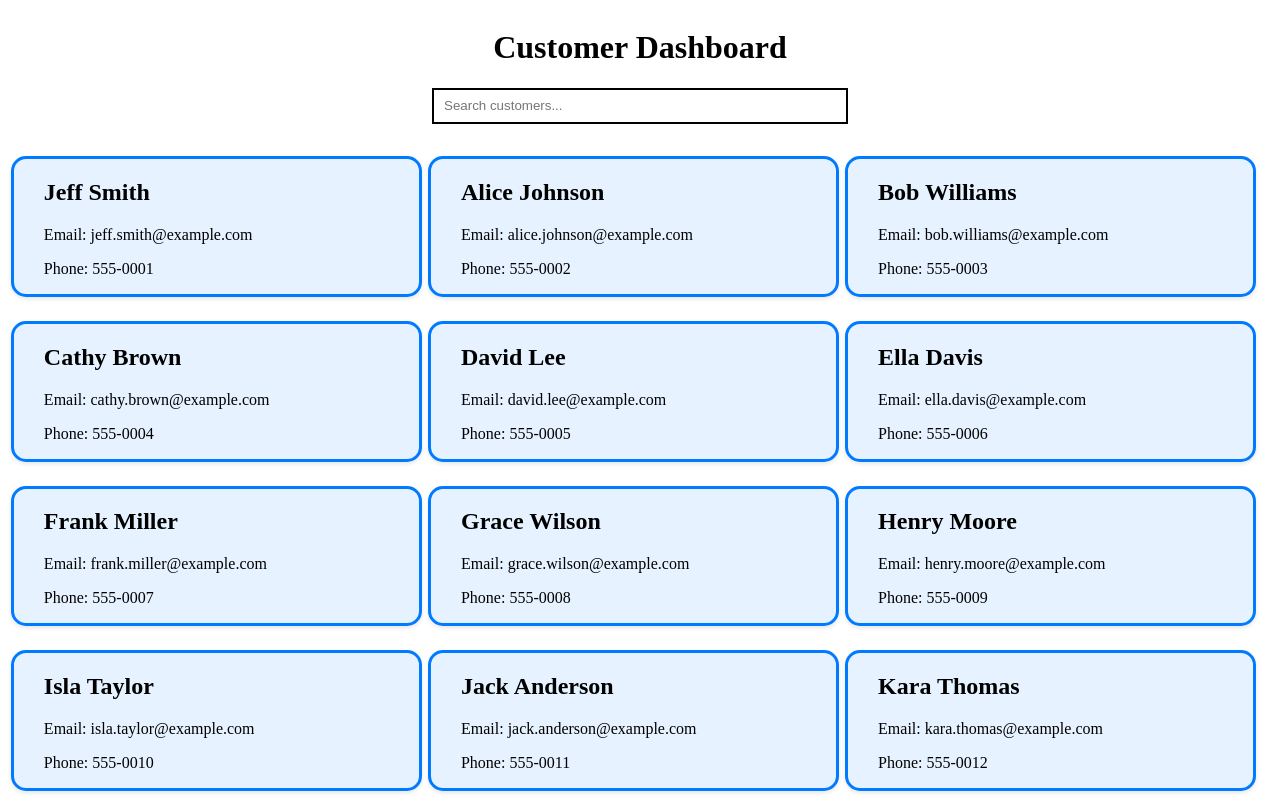
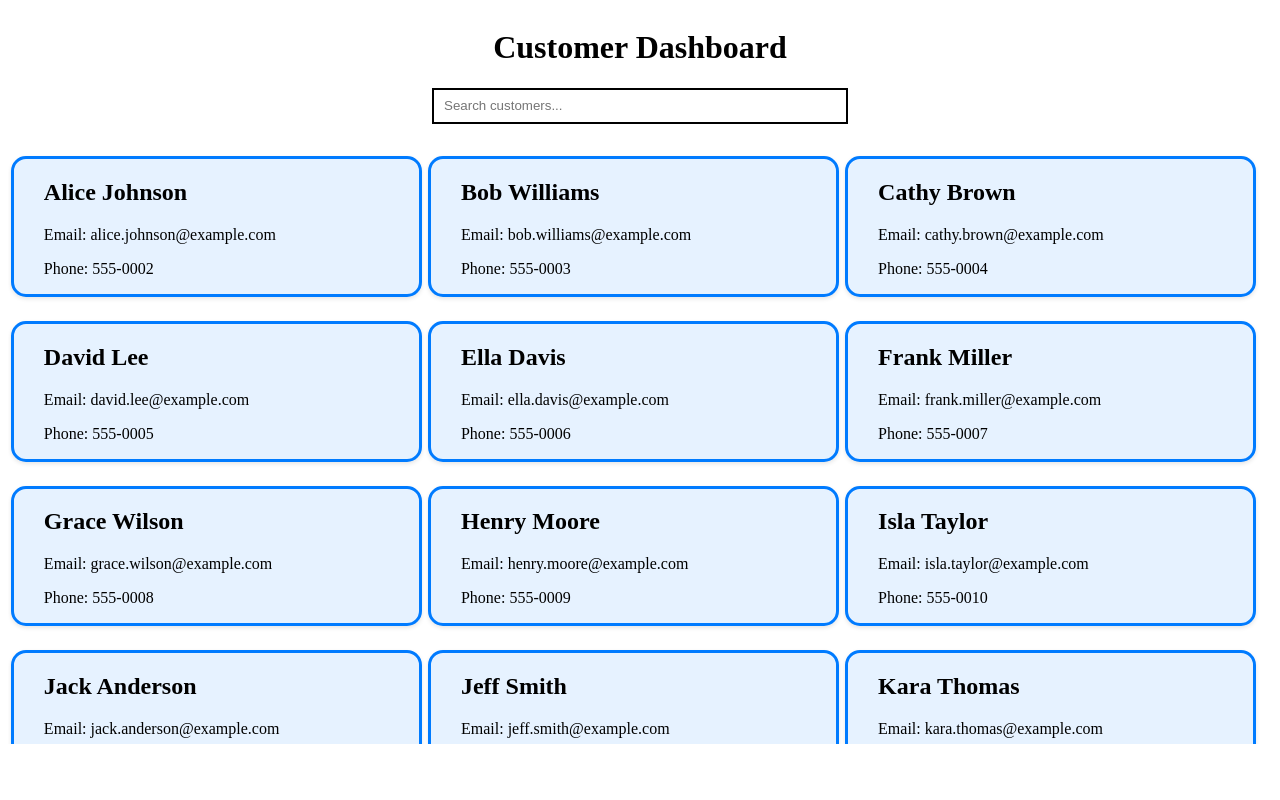
Before and after one commit to Hmiller62/Customer-Site, a React (Vite) app: page / in a window 1280 px wide. Shown: the top 800 px of the page. Built offline with nearby package versions, Linux system fonts and the light colour scheme.

Commit message:
INITIAL LOGIC
Added internal scroller and functional search bar, typing characters now eliminates customers that don't match input. Filtered customer list looks crushy and weird, needs style fix. Cannot click customers yet.

```diff
--- a/src/pages/dashboard.jsx
+++ b/src/pages/dashboard.jsx
@@ -10,7 +10,7 @@ export default function Dashboard() {
   createCustomer("Alice Johnson", "alice.johnson@example.com", "555-0002"),
   createCustomer("Bob Williams", "bob.williams@example.com", "555-0003"),
   createCustomer("Cathy Brown", "cathy.brown@example.com", "555-0004"),
-  createCustomer("David Lee", "david.lee@example.com", "555-0005"),
+  createCustomer("David Lee", "david.lee@example.com", "555-0005"), //later, make a file to store this mess
   createCustomer("Ella Davis", "ella.davis@example.com", "555-0006"),
   createCustomer("Frank Miller", "frank.miller@example.com", "555-0007"),
   createCustomer("Grace Wilson", "grace.wilson@example.com", "555-0008"),
@@ -22,7 +22,35 @@ export default function Dashboard() {
   createCustomer("Mia Harris", "mia.harris@example.com", "555-0014"),
   createCustomer("Noah Martin", "noah.martin@example.com", "555-0015")
   ];
+
+
+
+
   const [customers, setCustomers] = useState(dummyCustomers);
+
+  const firstPassCustomers = customers //logic to sort based on search term
+      .filter(customer =>
+        customer.name.toLowerCase().includes(searchTerm.toLowerCase()) //remove non-matching customers
+        || customer.email.toLowerCase().includes(searchTerm.toLowerCase())
+        || customer.phone.includes(searchTerm)
+        )
+      .map(c => {
+        let priority = 3;  //map that assigns priority, name comes first, followed by email -> phone
+        if (c.name.toLowerCase().includes(searchTerm.toLowerCase())) priority = 1;
+        else if (c.email.toLowerCase().includes(searchTerm.toLowerCase())) priority = 2;
+        else if (c.phone.includes(searchTerm)) priority = 3;
+        return { ...c, priority };
+        });
+
+  const filterCustomers = firstPassCustomers.sort((a, b) => {
+      if (a.priority !== b.priority) {
+        return a.priority - b.priority;
+        }
+      return a.name.localeCompare(b.name); //final alphabetical sort for the case of matches
+  });
+
+
+
   return (
     <div
       style={{  //style for whole screen
@@ -32,24 +60,36 @@ export default function Dashboard() {
         flexDirection: 'column'
       }}
     >
+
+
+
+
       <h1>Customer Dashboard</h1>
         <div
           style={{
             marginBottom: "20px"
           }}
         >
+
+
           <SearchBar
             value={searchTerm}
             onChange={setSearchTerm}
             placeholder="Search customers..."
           />
         </div>
+
+
+
+
       <div style={{
         display: "flex",
         alignItems: "center",
-        flexWrap: "wrap"
+        flexWrap: "wrap",
+        overflowY: "auto",
+        maxHeight: "600px"
         }}>
-        {customers.map((customer) => (
+        {filterCustomers.map((customer) => (
           <div style={{
             flex: "1 1 calc(33%)",
             maxWidth: "calc(33%)",
```
